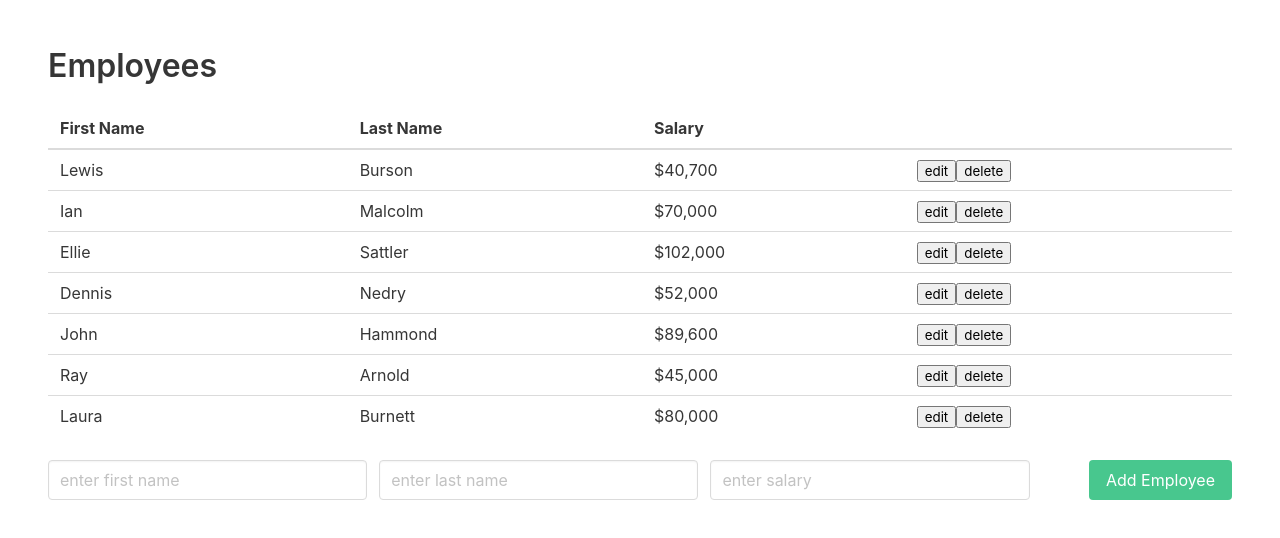
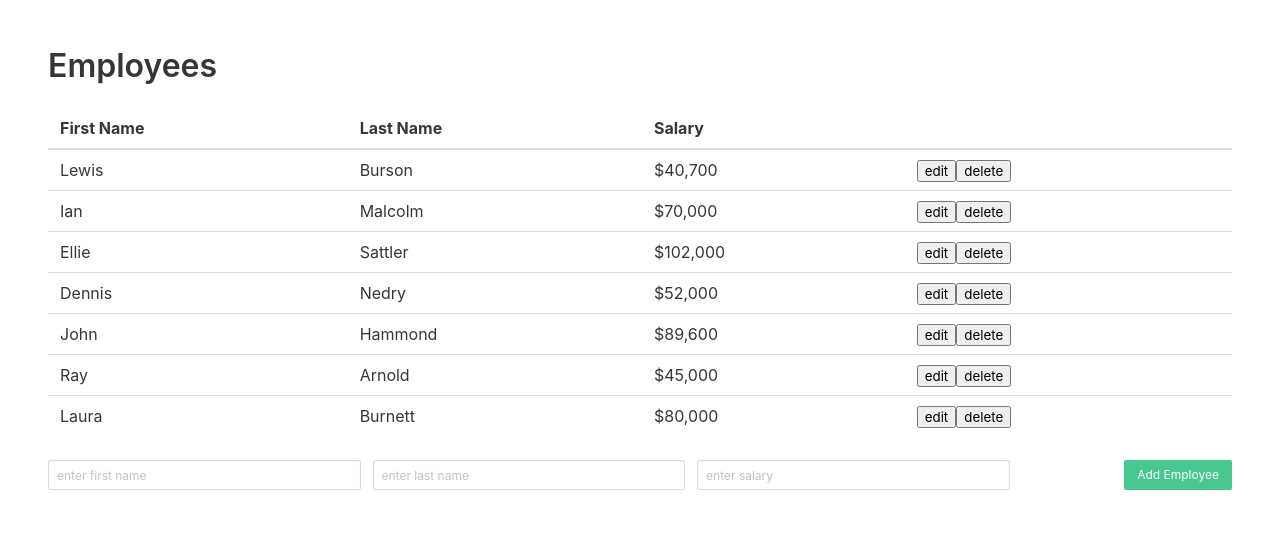
Before and after one commit to tripleboba/ecapital-take-home, a React (Create React App) app: page / in a window 1280 px wide. Shown: the top 538 px of the page. Built offline with nearby package versions, Linux system fonts and the light colour scheme.

Commit message:
quick edit again

```diff
--- a/src/components/Form.js
+++ b/src/components/Form.js
@@ -38,28 +38,28 @@ export default function Form() {
     <div className='field is-horizontal'>
       <div className='field-body'>
         <div className='field'>
-          <input className='input'
+          <input className='input is-small'
             type='text' name='firstName'
             placeholder='enter first name'
             onChange={onChangeHandler}
           />
         </div>
         <div className='field'>
-          <input className='input'
+          <input className='input is-small'
             type='text' name='lastName'
             placeholder='enter last name'
             onChange={onChangeHandler}
           />
         </div>
         <div className='field'>
-          <input className='input'
+          <input className='input is-small'
             type='number' name='salary'
             placeholder='enter salary'
             onChange={onChangeHandler}
           />
         </div>
         <div className='field'>
-          <button className='button is-success is-pulled-right'
+          <button className='button is-small is-success is-pulled-right'
             type='submit'
             onClick={addEmployee}
           >Add Employee</button>
```
